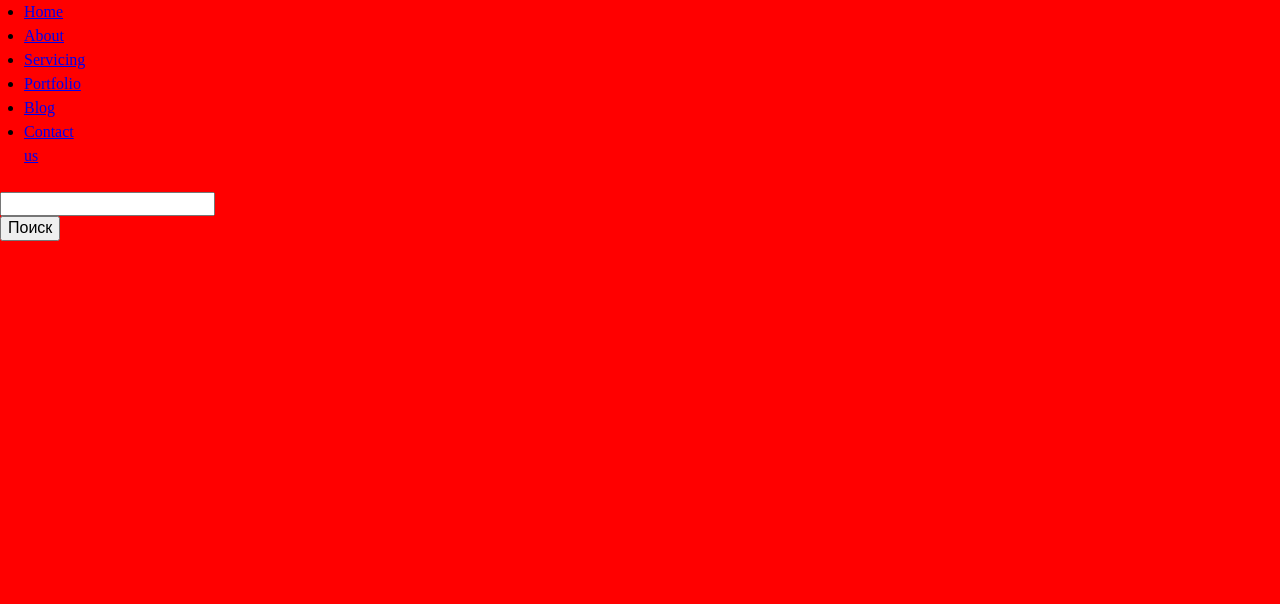
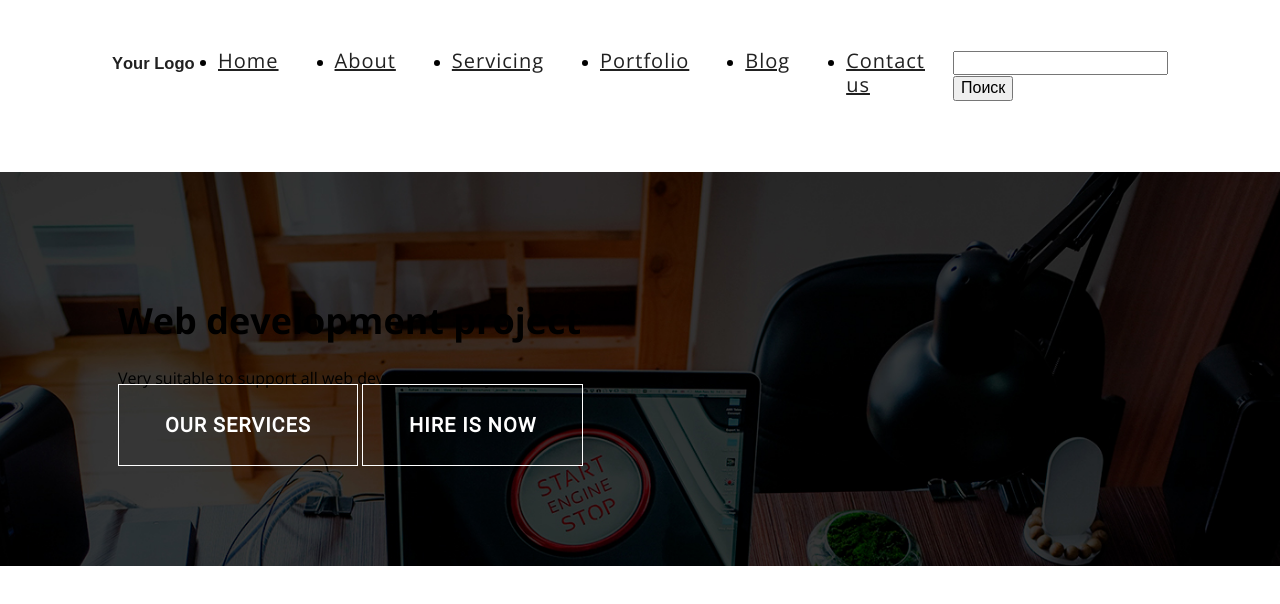
Before and after one commit to psywalker/Responsive-Landing-Demo, a website: page index.html in a window 1280 px wide. Drawn offline with nearby package versions, Linux system fonts and the light colour scheme.

Commit message:
I'm doing header

```diff
--- a/index.html
+++ b/index.html
@@ -8,13 +8,16 @@
   <meta name="description" content="">
   <link rel="icon" href="icon.ico" sizes="32x32" />
   <link rel='stylesheet' href='dist/css/main.css' media='all' />
+  <link href="https://fonts.googleapis.com/css?family=Open+Sans:300,300i,400,400i,600,600i,700,700i,800,800i|Roboto" rel="stylesheet">
   <meta name="viewport" content="width=device-width, initial-scale=1, shrink-to-fit=no">
 </head>
 
 <body>
   <header class="header">
     <div class="header__top">
-      <a href="#" class="logo"></a>
+      <a href="#" class="logo">
+        <img src="dist/img/logo.svg" class="logo__img" alt="Project">
+      </a>
       <nav class="nav">
         <ul class="nav-list">
           <li class="nav-list__item">
@@ -43,7 +46,15 @@
       </form>
     </div>
     <div class="header__main">
+      <div class="section-wrapper">
+        <h1 class="header__title">Web development project</h1>
+        <p class="header__subtitle">Very suitable to support all web development projects</p>
 
+        <div class="header__btns">
+          <a href="#" class="button">OUR SERVICES</a>
+          <a href="#" class="button">HIRE IS NOW</a>
+        </div>
+      </div>
     </div>
   </header>
 </body>
--- /dev/null
+++ b/src/scss/components/_buttons.scss
@@ -0,0 +1,17 @@
+.button {
+  padding: 28px 46px;
+  color: #fff;
+  font-family: 'Roboto', sans-serif;
+  font-size: 20px;
+  font-weight: 700;
+  line-height: 22px;
+  text-transform: uppercase;
+  text-decoration: none;
+  letter-spacing: 1px;
+  border: 1px solid #fff;
+  transition: all .3s;
+  &:hover {
+    background-color: #00897b;
+    border-color: #00897b;
+  }
+}
--- a/src/scss/components/_site-header.scss
+++ b/src/scss/components/_site-header.scss
@@ -1,4 +1,60 @@
-body {
-  background: red;
-  background: red;
+.header {
+  &__top {
+    display: flex;
+    padding: 50px 112px;
+  }
+  &__title {
+
+  }
+  &__subtitle {
+
+  }
+  &__main {
+    background: url("../../dist/img/head-bg.jpg") no-repeat;
+    background-size: cover;
+  }
 }
+
+.logo {
+  margin-right: auto;
+  &__img {
+    display: block;
+    width: 124px;
+    height: 24px;
+  }
+}
+
+.nav {
+  &-list {
+    display: flex;
+    &__item {
+      margin-left: 56px;
+      &:first-child {
+        margin-left: 0;
+      }
+    }
+    &__link {
+      color: #212121;
+      font-family: 'Open Sans', sans-serif;
+      font-size: 20px;
+      font-weight: 400;
+      line-height: 22px;
+      letter-spacing: 1px;
+    }
+  }
+}
+
+.search {
+  position: relative;
+  margin-left: 28px;
+  &__input {
+
+  }
+  &__btn {
+
+  }
+}
+
+.section-wrapper {
+  padding: 128px 118px;
+}
--- a/src/scss/main.scss
+++ b/src/scss/main.scss
@@ -74,7 +74,10 @@
  * Hide.................Helper classes to hide content
  */
 
-
+body {
+  margin: 0;
+  font-family: 'Open Sans', sans-serif;
+}
 // SETTINGS
 @import "settings/example.settings.config";
 @import "settings/settings.core";
@@ -106,13 +109,6 @@
 @import "elements/elements.tables";
 
 
-body{
-  width: 10px;
-  background: red;
-}
-
-
-
 // OBJECTS
 //
 // Uncomment and add to this section as necessary.
@@ -138,6 +134,7 @@ body{
 // Build and include your project’s UI components here.
 @import "components/example.components.buttons";
 @import "components/site-header";
+@import "components/buttons";
 
 
 // UTILITIES
```
Also changed, not shown: dist/css/main.css, dist/img/head-bg.jpg (added), dist/img/header-arrow.svg (added), dist/img/search-btn.svg (added), 5 other files.
